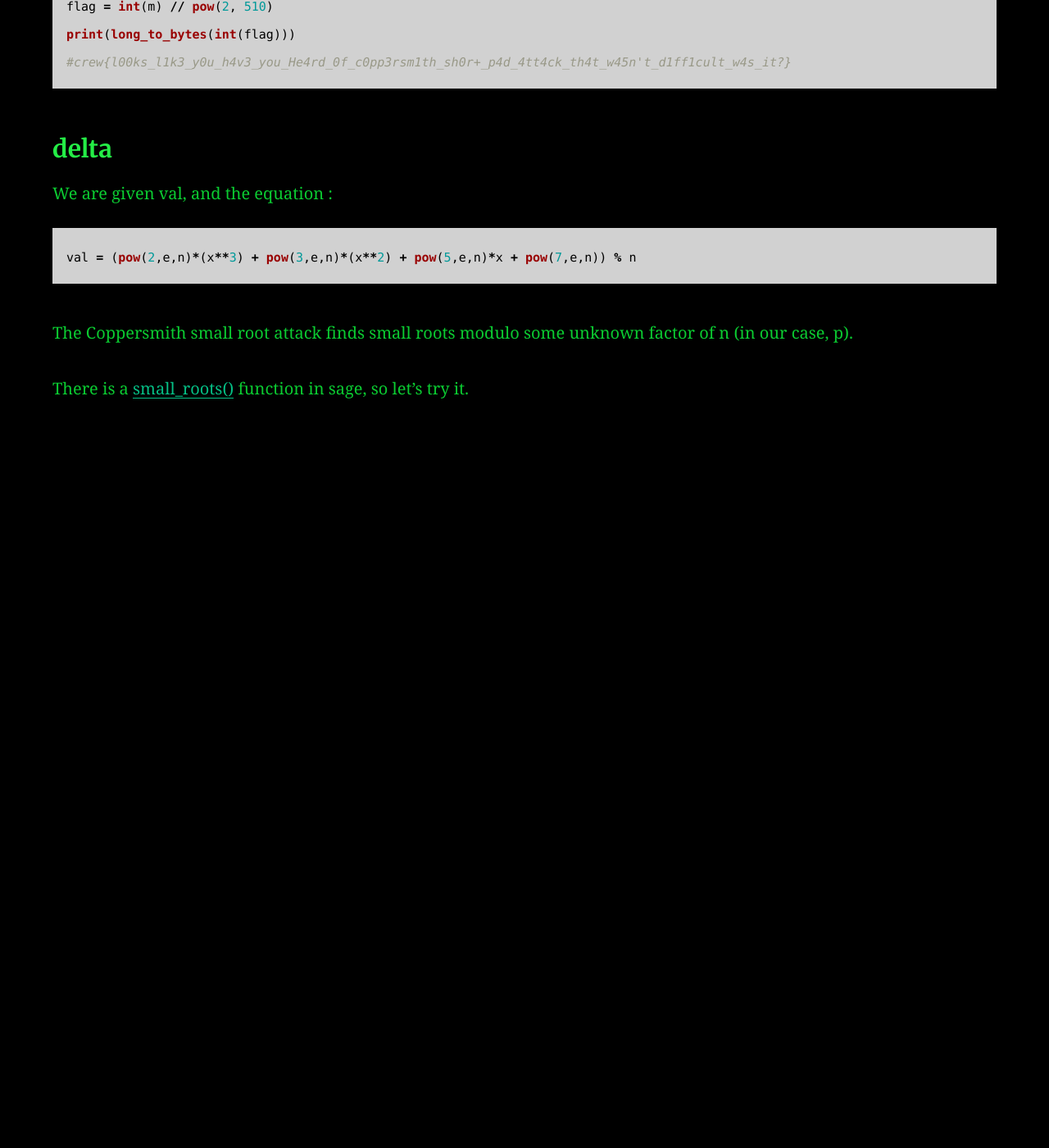
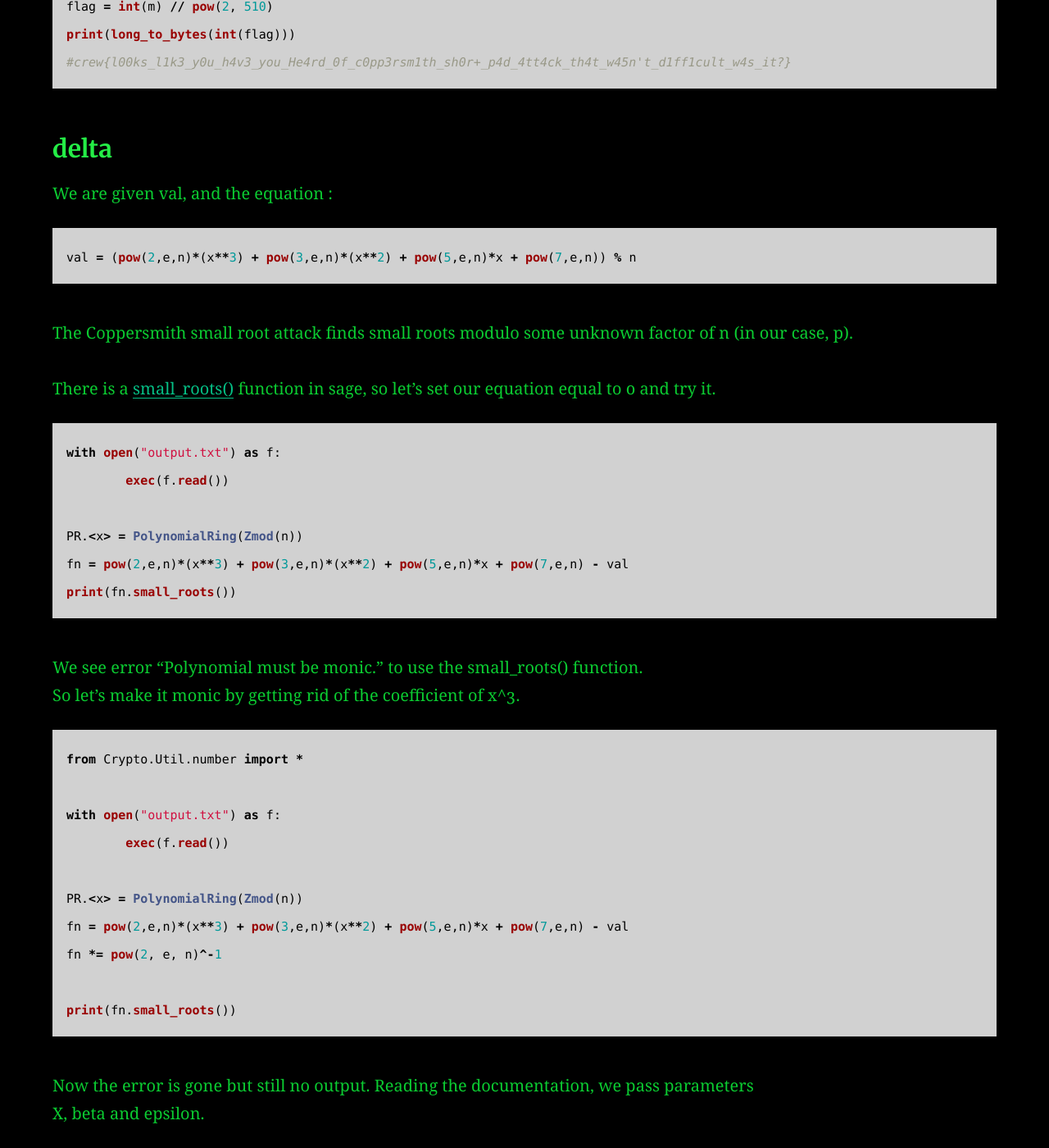
Before and after one commit to AC01010/Connor-McCartney.github.io, a Jekyll site: the page built from _posts/2012-12-27-crew-ctf-2022.md, in a window 1280 px wide and 1400 px high, scrolled down 3394 px. Shown: the whole window at 82% size. Built offline with Jekyll 4.4.1, drawn with Linux system fonts in a browser that asks for light colours; before the commit the page ends 3910 px from its top, so only the background shows below that.

Commit message:
Update 2012-12-27-crew-ctf-2022.md

````diff
--- a/_posts/2012-12-27-crew-ctf-2022.md
+++ b/_posts/2012-12-27-crew-ctf-2022.md
@@ -121,4 +121,32 @@ val = (pow(2,e,n)*(x**3) + pow(3,e,n)*(x**2) + pow(5,e,n)*x + pow(7,e,n)) % n
 
 The Coppersmith small root attack finds small roots modulo some unknown factor of n (in our case, p).
 
-There is a [small_roots()](https://doc.sagemath.org/html/en/reference/polynomial_rings/sage/rings/polynomial/polynomial_modn_dense_ntl.html#sage.rings.polynomial.polynomial_modn_dense_ntl.small_roots) function in sage, so let's try it.
+There is a [small_roots()](https://doc.sagemath.org/html/en/reference/polynomial_rings/sage/rings/polynomial/polynomial_modn_dense_ntl.html#sage.rings.polynomial.polynomial_modn_dense_ntl.small_roots) function in sage, so let's set our equation equal to 0 and try it.
+
+```python
+with open("output.txt") as f:
+        exec(f.read())
+
+PR.<x> = PolynomialRing(Zmod(n))
+fn = pow(2,e,n)*(x**3) + pow(3,e,n)*(x**2) + pow(5,e,n)*x + pow(7,e,n) - val
+print(fn.small_roots())
+```
+
+We see error "Polynomial must be monic." to use the small_roots() function. <br>
+So let's make it monic by getting rid of the coefficient of x^3.
+
+```python
+from Crypto.Util.number import *
+
+with open("output.txt") as f:
+        exec(f.read())
+
+PR.<x> = PolynomialRing(Zmod(n))
+fn = pow(2,e,n)*(x**3) + pow(3,e,n)*(x**2) + pow(5,e,n)*x + pow(7,e,n) - val
+fn *= pow(2, e, n)^-1
+
+print(fn.small_roots())
+```
+
+Now the error is gone but still no output. Reading the documentation, we pass parameters <br>
+X, beta and epsilon.
````
